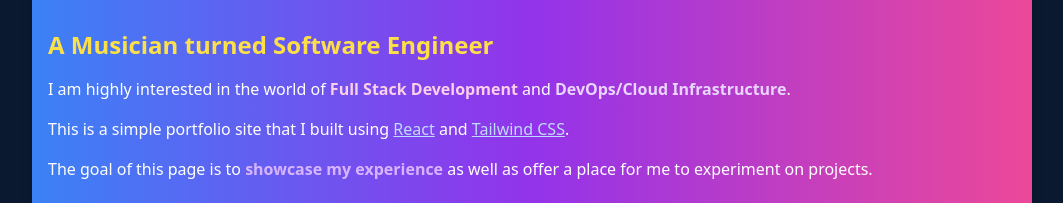
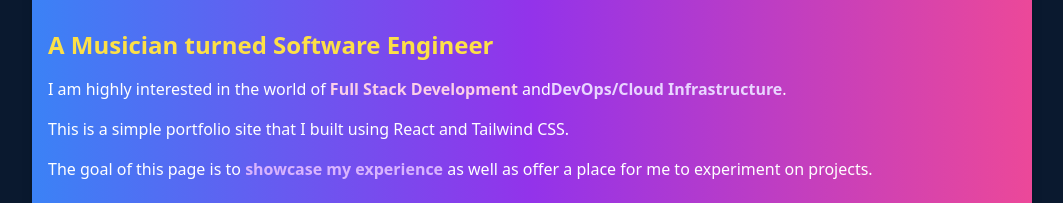
Before and after one commit to mattriots/portfolio, a React (Create React App) app: page / in a window 1280 px wide. Shown: the part 1163-1366 px from the top of the page, without its empty margins (108-1171 px from the left). Built offline with nearby package versions, Linux system fonts and the light colour scheme.

Commit message:
removed links from React and Tailwind

```diff
--- a/src/components/About.jsx
+++ b/src/components/About.jsx
@@ -21,23 +21,11 @@ const About = () => {
                   </p>
                   <p className="mb-4">
                      I am highly interested in the world of{' '}
-                     <span className="text-pink-200 font-bold">Full Stack Development</span> and{' '}
+                     <span className="text-pink-200 font-bold">Full Stack Development</span> and
                      <span className="text-purple-200 font-bold">DevOps/Cloud Infrastructure</span>.
                   </p>
                   <p className="mb-4">
-                     This is a simple portfolio site that I built using{' '}
-                     <a
-                        href="#"
-                        className="underline text-blue-200 hover:text-white transition duration-300">
-                        React
-                     </a>{' '}
-                     and{' '}
-                     <a
-                        href="#"
-                        className="underline text-blue-200 hover:text-white transition duration-300">
-                        Tailwind CSS
-                     </a>
-                     .
+                     This is a simple portfolio site that I built using React and Tailwind CSS.
                   </p>
                   <p>
                      The goal of this page is to{' '}
```
